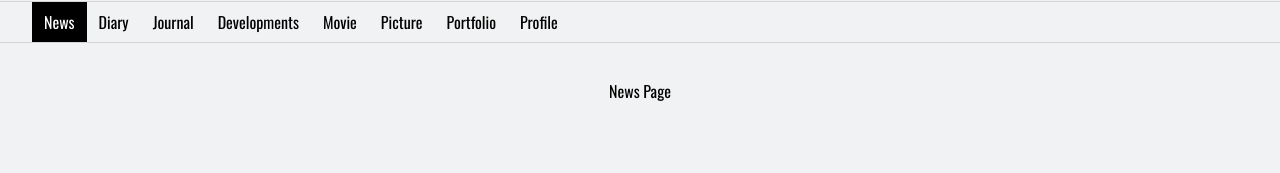
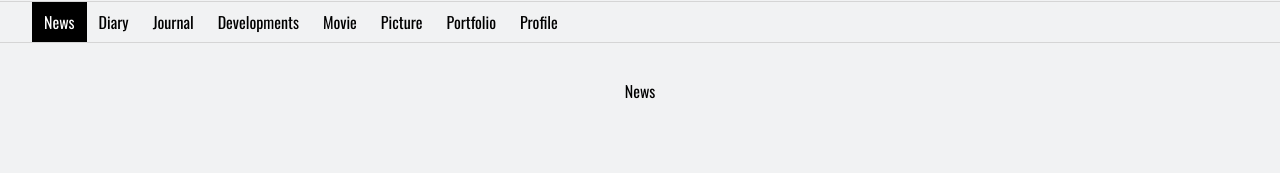
Before and after one commit to ProjectTavern/deprecated-winterguard.github.io, a Next.js app: page /news in a window 1280 px wide. Shown: the part 117-290 px from the top of the page. Built offline with nearby package versions, Linux system fonts and the light colour scheme.

Commit message:
News 작업 설정

```diff
--- /dev/null
+++ b/components/templates/News/index.js
@@ -0,0 +1,7 @@
+import { StyledNews } from "./private.News.styled";
+
+const News = ({ children }) => {
+  return <StyledNews>News</StyledNews>;
+};
+
+export default News;
--- /dev/null
+++ b/components/templates/News/private.News.styled.js
@@ -0,0 +1,5 @@
+import styled from "styled-components";
+
+const StyledNews = styled.section``;
+
+export { StyledNews };
--- a/components/templates/index.js
+++ b/components/templates/index.js
@@ -1,5 +1,8 @@
 export { default as Main } from "./Main";
+
 export { default as Post } from "./Post";
 export { default as PostList } from "./PostList";
+
+export { default as News } from "./News";
 export { default as Profile } from "./Profile";
 export { default as Developments } from "./Developments";
--- a/pages/news/index.js
+++ b/pages/news/index.js
@@ -1,3 +1,7 @@
-const NewsPage = () => <div>News Page</div>;
+import { News } from "@/components/templates";
+
+const NewsPage = () => {
+  return <News />;
+};
 
 export default NewsPage;
```
